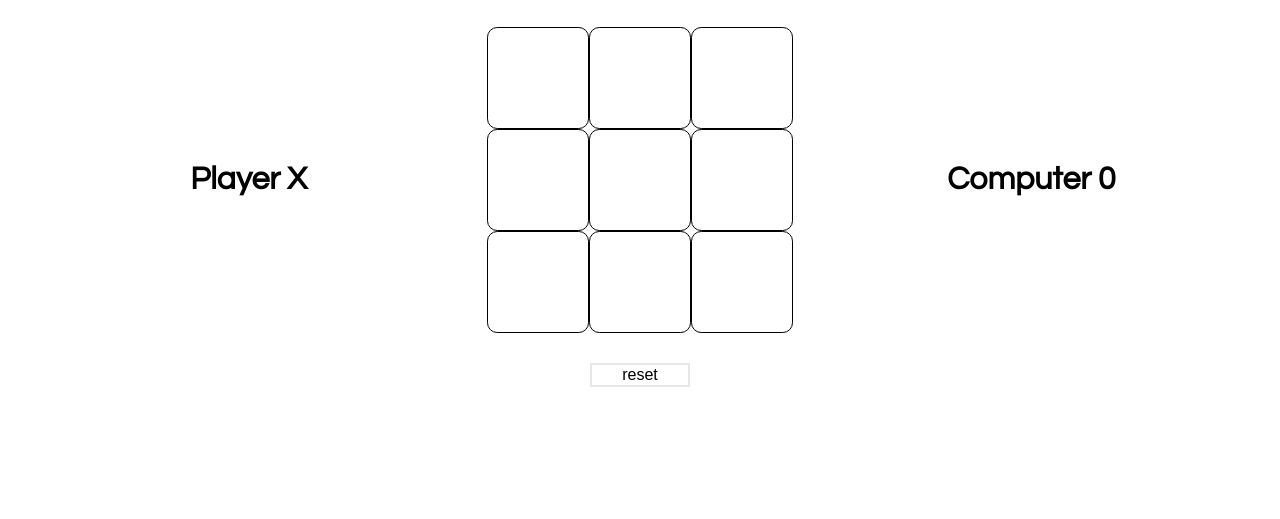
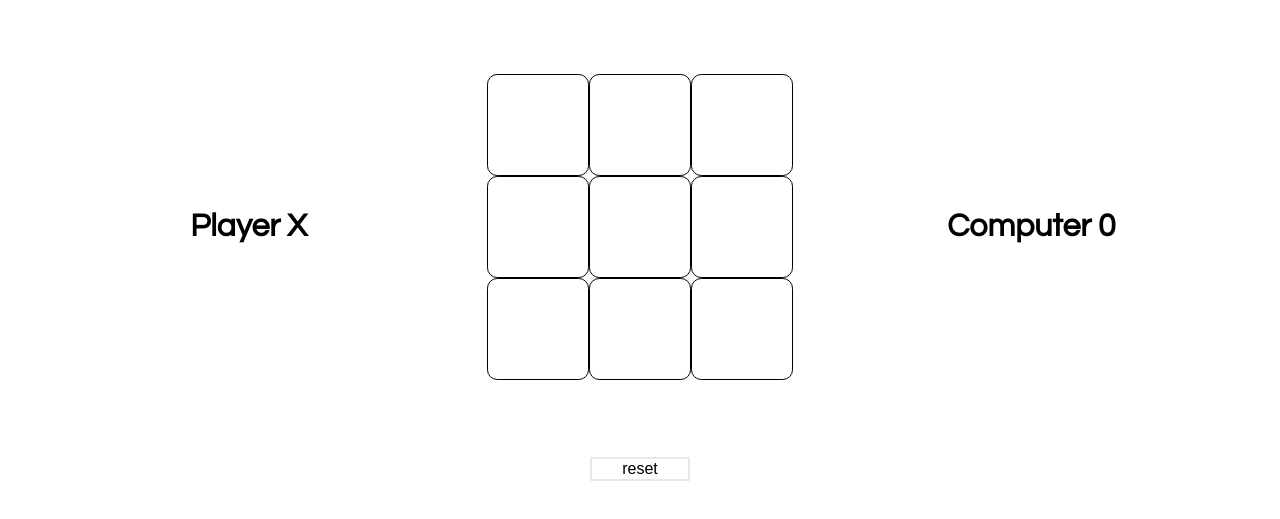
Before and after one commit to arieltsq/TicTacToe_AI, a plain HTML site: page index.html in a window 1280 px wide. Shown: the part 135-654 px from the top of the page. Drawn offline with nearby package versions, Linux system fonts and the light colour scheme.

Commit message:
modified css

```diff
--- a/style.css
+++ b/style.css
@@ -29,7 +29,7 @@ h1{
 #middle{
 
   /*border:1px solid black;*/
-  flex:1 0 300px;
+  flex:1 0 400px;
   display: flex;
   flex-direction: row;
   align-items: center;
```
